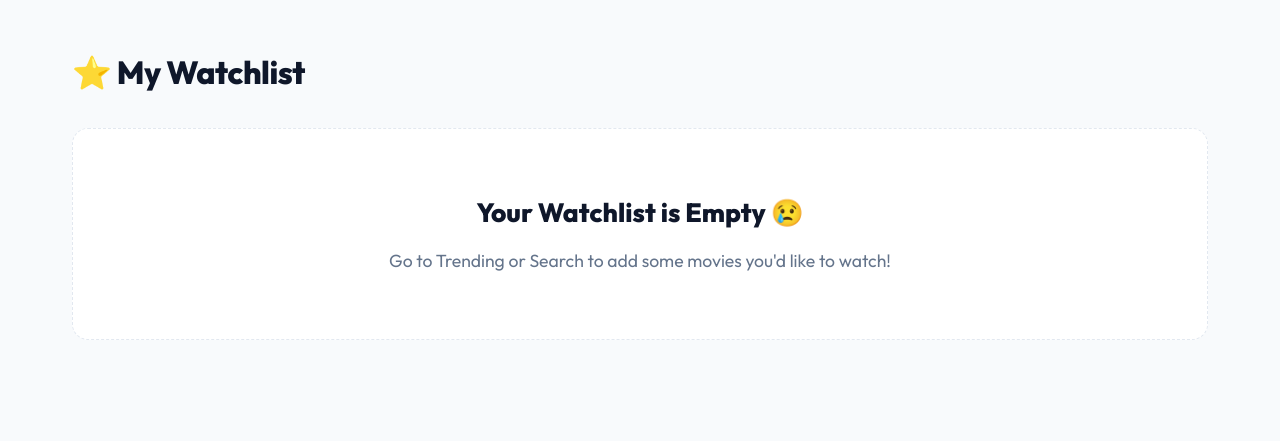
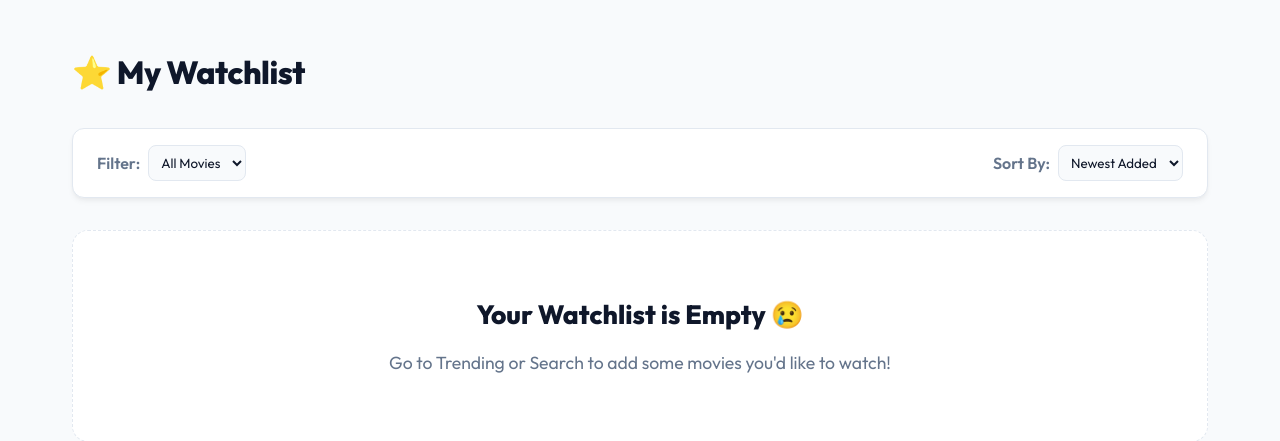
Before and after one commit to leejiwanee/movie-mate, a Django app: page /watchlist/ in a window 1280 px wide. Shown: the part 67-508 px from the top of the page. Run offline with Django 5.2, Linux system fonts and the light colour scheme; the visitor is signed in with stand-in values (Sample User, id 1); data that the repository does not hold is empty.

Commit message:
Added Filtering List

```diff
--- a/movies/templates/movies/watchlist.html
+++ b/movies/templates/movies/watchlist.html
@@ -2,6 +2,29 @@
 {% block title %}My Watchlist - MovieMate{% endblock %}
 {% block content %}
 <h1 class="page-title">⭐ My Watchlist</h1>
+
+<!-- Control Bar -->
+<div style="background: var(--bg-card); padding: 1rem 1.5rem; border-radius: 12px; margin-bottom: 2rem; box-shadow: var(--shadow-sm); border: 1px solid var(--border-color); display: flex; justify-content: space-between; align-items: center; flex-wrap: wrap; gap: 1rem;">
+    <form method="get" id="filterSortForm" style="display: flex; gap: 1.5rem; width: 100%; align-items: center;">
+        <div style="display: flex; align-items: center; gap: 0.5rem;">
+            <label for="filter" style="font-weight: 600; color: var(--text-secondary);">Filter:</label>
+            <select name="filter" id="filter" onchange="document.getElementById('filterSortForm').submit()" style="padding: 0.5rem; border-radius: 8px; border: 1px solid var(--border-color); background: var(--bg-light); color: var(--text-primary); outline: none; cursor: pointer; font-family: inherit;">
+                <option value="all" {% if current_filter == 'all' %}selected{% endif %}>All Movies</option>
+                <option value="watched" {% if current_filter == 'watched' %}selected{% endif %}>Watched</option>
+                <option value="unwatched" {% if current_filter == 'unwatched' %}selected{% endif %}>To Watch</option>
+            </select>
+        </div>
+
+        <div style="display: flex; align-items: center; gap: 0.5rem; margin-left: auto;">
+            <label for="sort" style="font-weight: 600; color: var(--text-secondary);">Sort By:</label>
+            <select name="sort" id="sort" onchange="document.getElementById('filterSortForm').submit()" style="padding: 0.5rem; border-radius: 8px; border: 1px solid var(--border-color); background: var(--bg-light); color: var(--text-primary); outline: none; cursor: pointer; font-family: inherit;">
+                <option value="newest" {% if current_sort == 'newest' %}selected{% endif %}>Newest Added</option>
+                <option value="rating" {% if current_sort == 'rating' %}selected{% endif %}>Highest Rated</option>
+                <option value="title" {% if current_sort == 'title' %}selected{% endif %}>Title (A-Z)</option>
+            </select>
+        </div>
+    </form>
+</div>
 
 <div class="movies-grid">
     {% for movie in movies %}
--- a/movies/views.py
+++ b/movies/views.py
@@ -89,8 +89,31 @@ def update_review(request, movie_id):
 
 @login_required(login_url='/accounts/login/')
 def get_watchlist(request):
-    movies = list(watchlist_collection.find({"user_id": request.user.id}, {'_id': 0}))
-    return render(request, 'movies/watchlist.html', {'movies': movies})
+    filter_type = request.GET.get('filter', 'all')
+    sort_type = request.GET.get('sort', 'newest')
+
+    query = {"user_id": request.user.id}
+
+    if filter_type == 'watched':
+        query['watched'] = True
+    elif filter_type == 'unwatched':
+        query['watched'] = False
+
+    sort_logic = [('_id', -1)]
+    if sort_type == 'rating':
+        sort_logic = [('rating', -1), ('_id', -1)]
+    elif sort_type == 'title':
+        sort_logic = [('title', 1)]
+
+    cursor = watchlist_collection.find(query, {'_id': 0}).sort(sort_logic)
+    movies = list(cursor)
+
+    context = {
+        'movies': movies,
+        'current_filter': filter_type,
+        'current_sort': sort_type
+    }
+    return render(request, 'movies/watchlist.html', context)
 
 def what_should_i_watch(request):
     url = f"{BASE_URL}/discover/movie?api_key={settings.TMDB_API_KEY}&sort_by=popularity.desc&vote_average.gte=7.5"
@@ -99,10 +122,19 @@ def what_should_i_watch(request):
     return render(request, 'movies/tonight.html', {'movies': recommendations})
 
 def trending_movies(request):
-    url = f"{BASE_URL}/trending/movie/day?api_key={settings.TMDB_API_KEY}"
+    url = f"{BASE_URL}/trending/movie/week?api_key={settings.TMDB_API_KEY}"
     response = requests.get(url)
     movies = response.json().get('results', [])
-    return render(request, 'movies/trending.html', {'movies': movies})
+
+    sort_type = request.GET.get('sort', 'trending')
+    if sort_type == 'rating':
+        movies.sort(key=lambda x: x.get('vote_average', 0), reverse=True)
+    elif sort_type == 'title':
+        movies.sort(key=lambda x: x.get('title', ''))
+    elif sort_type == 'newest':
+        movies.sort(key=lambda x: x.get('release_date', ''), reverse=True)
+
+    return render(request, 'movies/trending.html', {'movies': movies, 'current_sort': sort_type})
 
 def search_movies(request):
     query = request.GET.get('q', '')
```
Also changed, not shown: movies/templates/movies/trending.html (+15 -1 lines).
